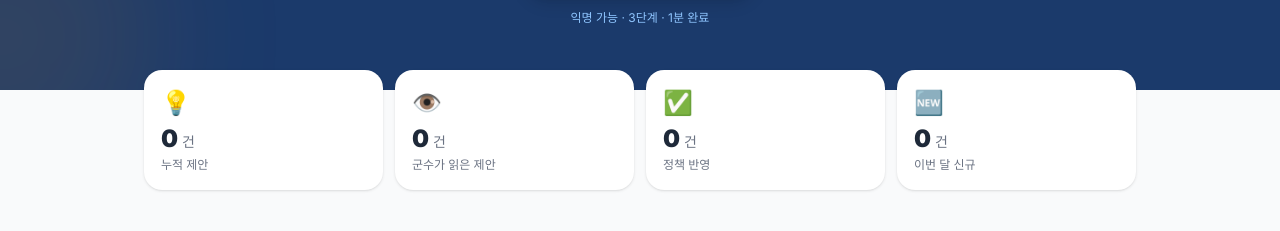
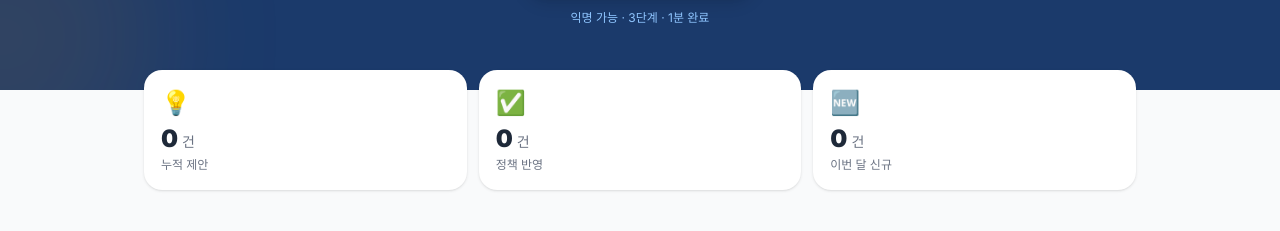
Before and after one commit to nanoset100/sinanjuso-web, a Next.js app: page / in a window 1280 px wide. Shown: the part 467-698 px from the top of the page. Built offline with nearby package versions, Linux system fonts and the light colour scheme; no server answers; the database is empty.

Commit message:
fix: 군수가 읽은 제안 카드 제거, 3개 카드로 변경

```diff
--- a/src/components/ProposalStats.tsx
+++ b/src/components/ProposalStats.tsx
@@ -6,13 +6,12 @@ import { db } from '@/lib/firebase';
 
 interface Stats {
   total: number;
-  mayorRead: number;
   reflected: number;
   thisMonth: number;
 }
 
 export default function ProposalStats() {
-  const [stats, setStats] = useState<Stats>({ total: 0, mayorRead: 0, reflected: 0, thisMonth: 0 });
+  const [stats, setStats] = useState<Stats>({ total: 0, reflected: 0, thisMonth: 0 });
 
   useEffect(() => {
     const q = query(collection(db, 'proposals'));
@@ -21,30 +20,28 @@ export default function ProposalStats() {
       const thisMonth = now.getMonth();
       const thisYear = now.getFullYear();
 
-      let mayorRead = 0, reflected = 0, thisMonthCount = 0;
+      let reflected = 0, thisMonthCount = 0;
       snapshot.docs.forEach((doc) => {
         const d = doc.data();
-        if (d.mayorRead) mayorRead++;
         if (d.status === '정책 반영') reflected++;
         if (d.createdAt) {
           const date = d.createdAt.toDate();
           if (date.getMonth() === thisMonth && date.getFullYear() === thisYear) thisMonthCount++;
         }
       });
-      setStats({ total: snapshot.size, mayorRead, reflected, thisMonth: thisMonthCount });
+      setStats({ total: snapshot.size, reflected, thisMonth: thisMonthCount });
     });
     return () => unsub();
   }, []);
 
   const CARDS = [
     { label: '누적 제안', value: stats.total, icon: '💡' },
-    { label: '군수가 읽은 제안', value: stats.mayorRead, icon: '👁️' },
     { label: '정책 반영', value: stats.reflected, icon: '✅' },
     { label: '이번 달 신규', value: stats.thisMonth, icon: '🆕' },
   ];
 
   return (
-    <div className="grid grid-cols-2 md:grid-cols-4 gap-3">
+    <div className="grid grid-cols-3 gap-3">
       {CARDS.map((card) => (
         <div key={card.label} className="rounded-2xl p-4 shadow-sm border border-white/80 bg-white">
           <div className="text-2xl mb-1">{card.icon}</div>
```
